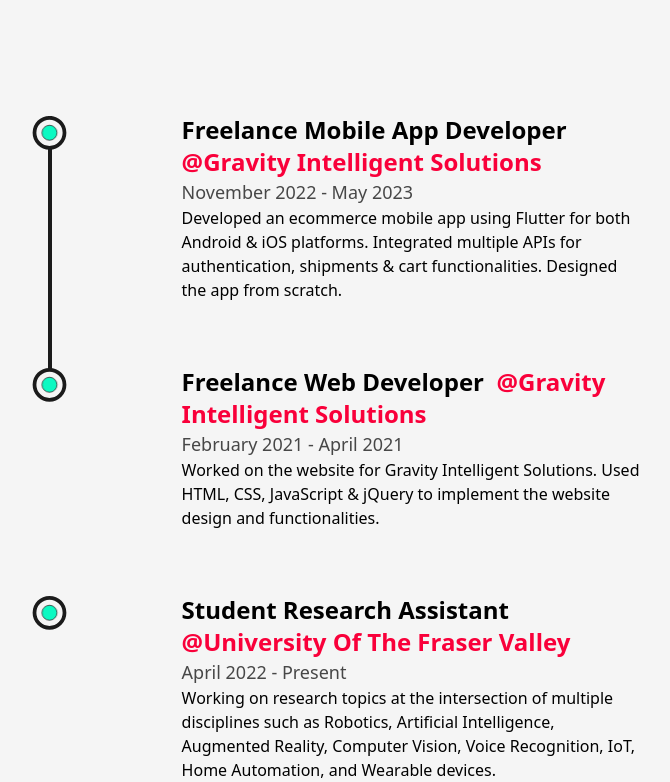
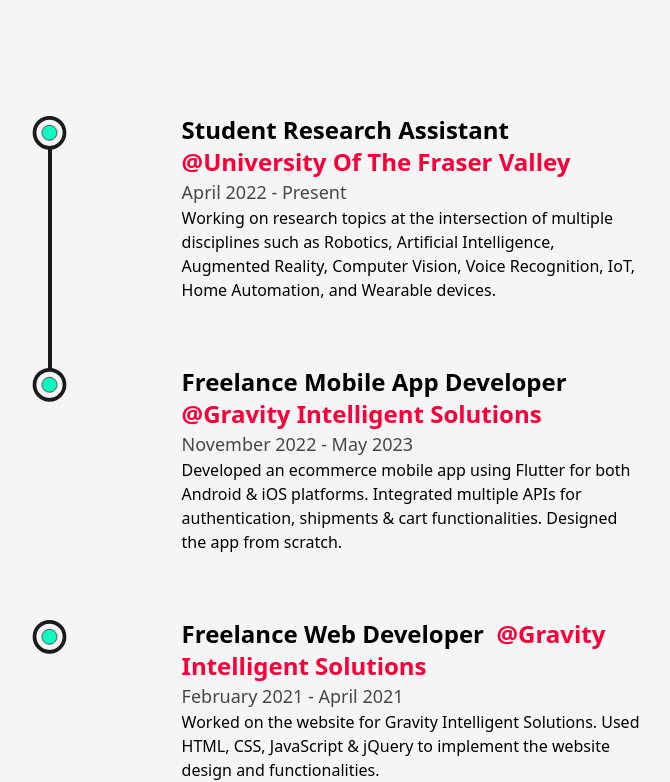
Before and after one commit to lapislazuli21/Portfolio_Website, a Next.js app: page /about in a window 1280 px wide. Shown: the part 2362-3144 px from the top of the page, without its empty margins (244-914 px from the left). Built offline with nearby package versions, Linux system fonts and the light colour scheme.

Commit message:
Update Experience.js

```diff
--- a/src/components/Experience.js
+++ b/src/components/Experience.js
@@ -58,12 +58,12 @@
         <div ref={ref} className='w-[75%] mx-auto relative lg:w-[90%] md:w-full'>
             <motion.div style={{scaleY: scrollYProgress}} className="absolute left-9 top-0.5 w-[4px] h-full bg-dark dark:bg-light origin-top md:w-[2px] md:left-[30px] xs:left-[20px]"/>
             <ul className="w-full flex flex-col items-start justify-between ml-4 dark:text-light xs:ml-2">
+                <Details position='Student Research Assistant' workplace='University of the Fraser Valley' time='April 2022 - Present'
+                website='https://www.ufv.ca/chasi/about/faculty-associates/shabani-amir.htm' work='Working on research topics at the intersection of multiple disciplines such as Robotics, Artificial Intelligence, Augmented Reality, Computer Vision, Voice Recognition, IoT, Home Automation, and Wearable devices.'/>
                 <Details position='Freelance Mobile App Developer' workplace='Gravity Intelligent Solutions' time='November 2022 - May 2023'
                 website='https://www.gravityintel.com/home/' work='Developed an ecommerce mobile app using Flutter for both Android & iOS platforms. Integrated multiple APIs for authentication, shipments & cart functionalities. Designed the app from scratch.'/>
                 <Details position='Freelance Web Developer' workplace='Gravity Intelligent Solutions' time='February 2021 - April 2021'
                 website='https://www.gravityintel.com/home/' work='Worked on the website for Gravity Intelligent Solutions. Used HTML, CSS, JavaScript & jQuery to implement the website design and functionalities.'/>
-                <Details position='Student Research Assistant' workplace='University of the Fraser Valley' time='April 2022 - Present'
-                website='https://www.ufv.ca/chasi/about/faculty-associates/shabani-amir.htm' work='Working on research topics at the intersection of multiple disciplines such as Robotics, Artificial Intelligence, Augmented Reality, Computer Vision, Voice Recognition, IoT, Home Automation, and Wearable devices.'/>
                 <EdDetails type="Bachelor's in Computer Information Systems" place="University of the Fraser Valley" gpa="3.77" time="September 2018 - September 2022" info="Dean's List in Winter 2022"/>
             </ul>
         </div>
```
